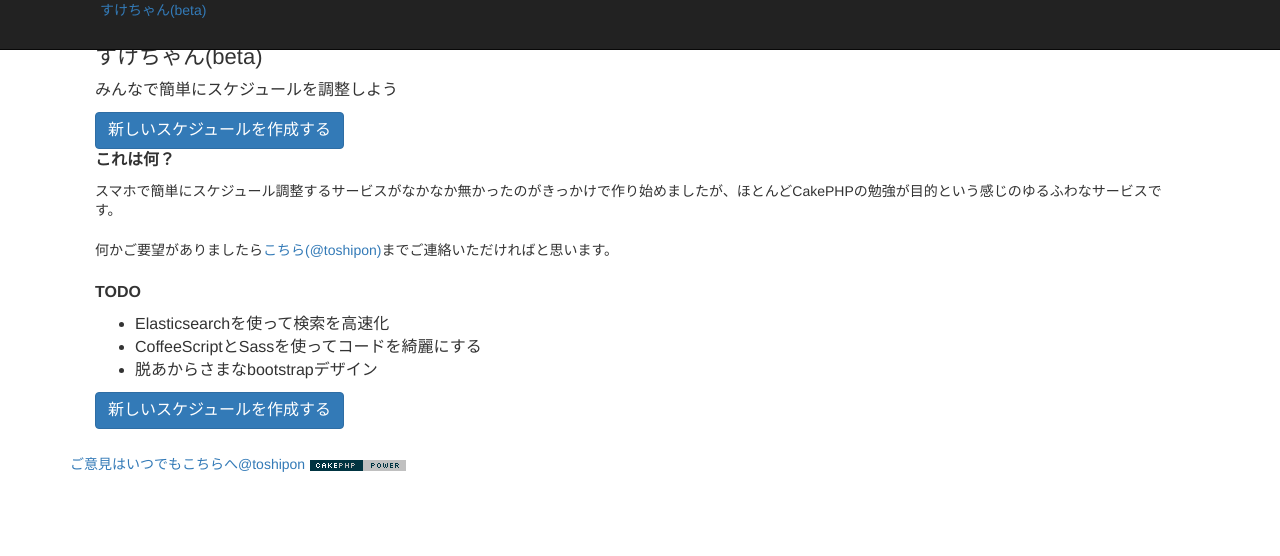
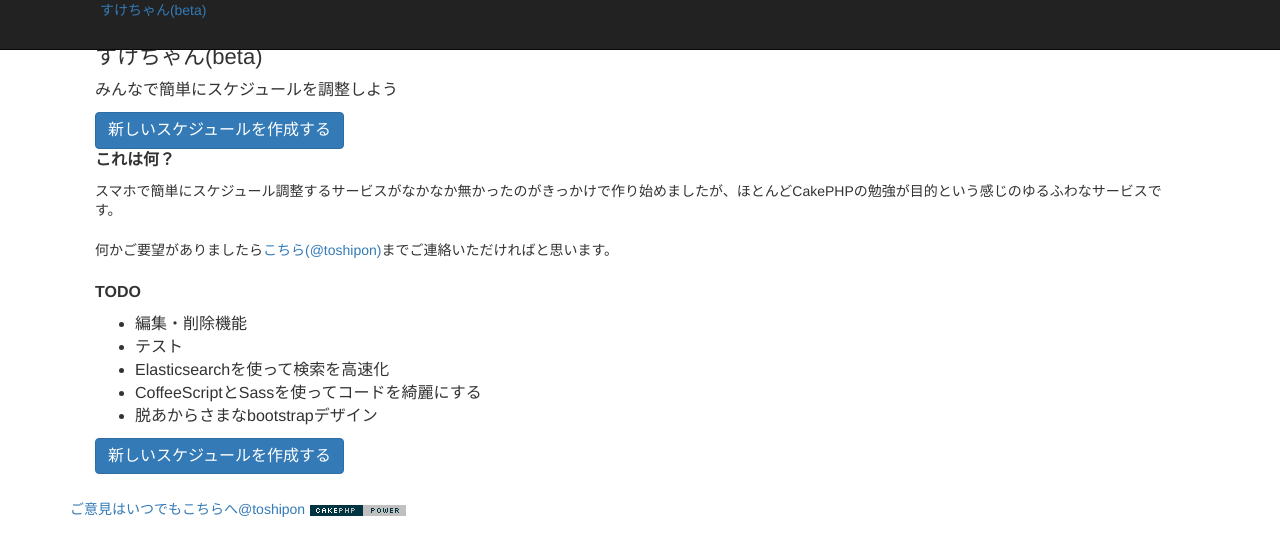
Before and after one commit to toshipon/sukechan-mobile, a CakePHP app: the page made by app/View/Schedules/index.ctp in a window 1280 px wide. Shown: the top 556 px of the page. Run offline with PHP 8.4 and a stand-in for CakePHP, Linux system fonts and the light colour scheme; the template is opened without the code that fills it, so the values that code supplies are empty; some libraries are stand-ins or nearby versions.

Commit message:
readme修正

```diff
--- a/app/View/Schedules/index.ctp
+++ b/app/View/Schedules/index.ctp
@@ -7,6 +7,8 @@
 	<p class="lead">何かご要望がありましたら<a href="http://wwww.twitter.com/toshipon">こちら(@toshipon)</a>までご連絡いただければと思います。</p>
 	<p><b>TODO</b></p>
 	<ul>
+		<li>編集・削除機能</li>
+		<li>テスト</li>
 		<li>Elasticsearchを使って検索を高速化</li>
 		<li>CoffeeScriptとSassを使ってコードを綺麗にする</li>
 		<li>脱あからさまなbootstrapデザイン</li>
```
Also changed, not shown: README.md.
